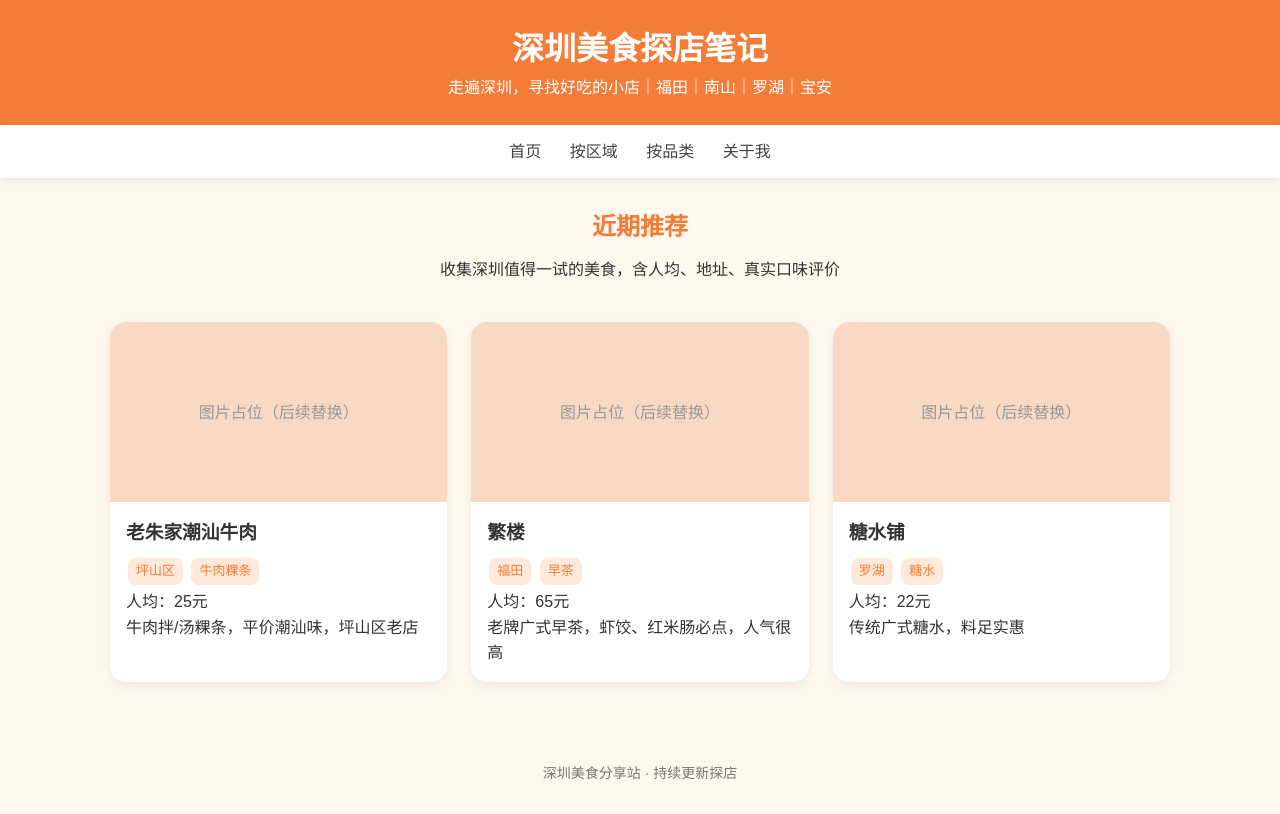
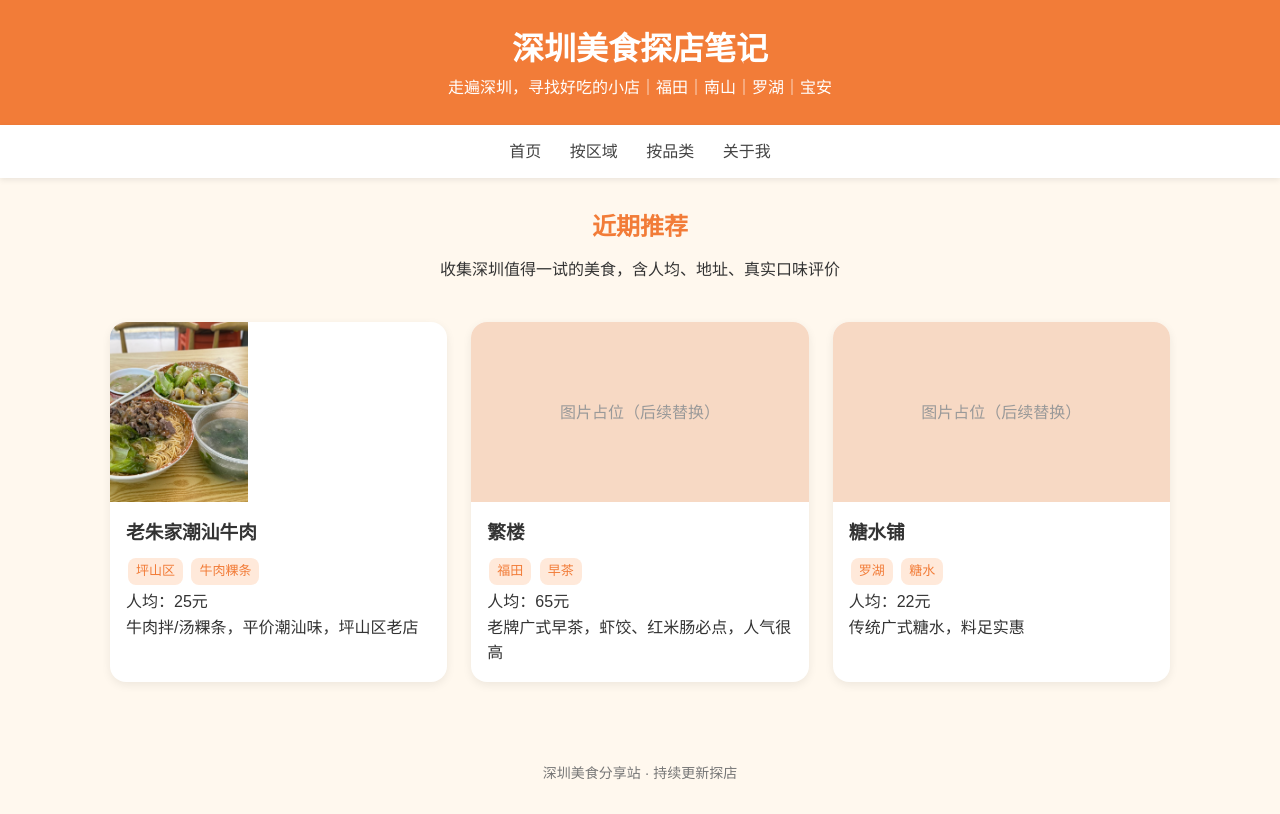
Before and after one commit to bbsonce/shenzhenfood, a plain HTML site: page index.html in a window 1280 px wide. Drawn offline with Linux system fonts and the light colour scheme.

Commit message:
Update index.html

```diff
--- a/index.html
+++ b/index.html
@@ -111,8 +111,9 @@
         </div>
         <div class="card-wrap">
          <div class="food-card">
-    <div class="card-img">图片占位（后续替换）</div>
-    <div class="card-text">
+   <img class="card-img" src="https://raw.githubusercontent.com/bbsonce/shenzhenfood/main/101.jpg" alt="老朱家潮汕牛肉粿条">
+
+ <div class="card-text">
         <h3>老朱家潮汕牛肉</h3>
         <span class="tag">坪山区</span>
         <span class="tag">牛肉粿条</span>
```
